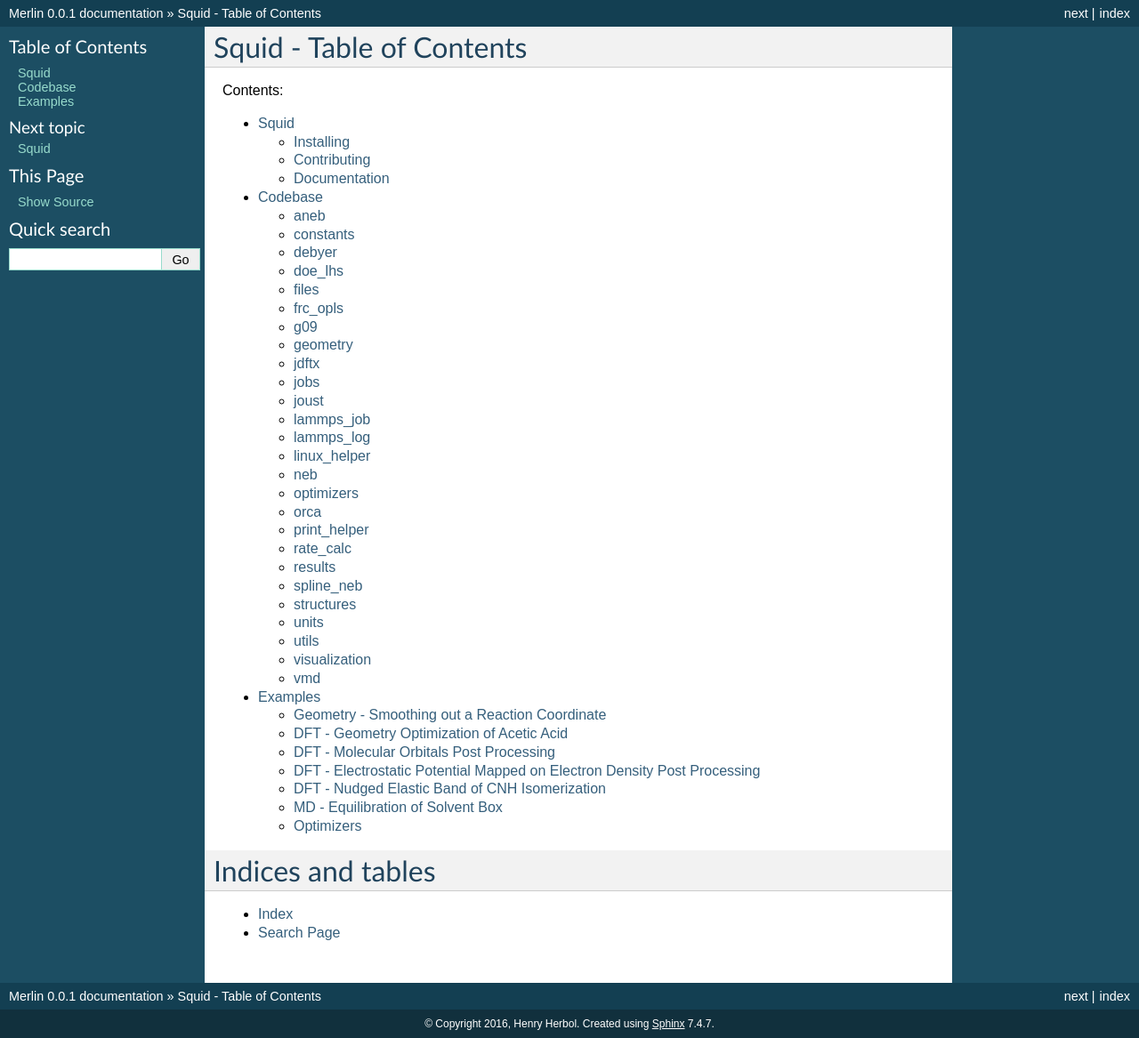
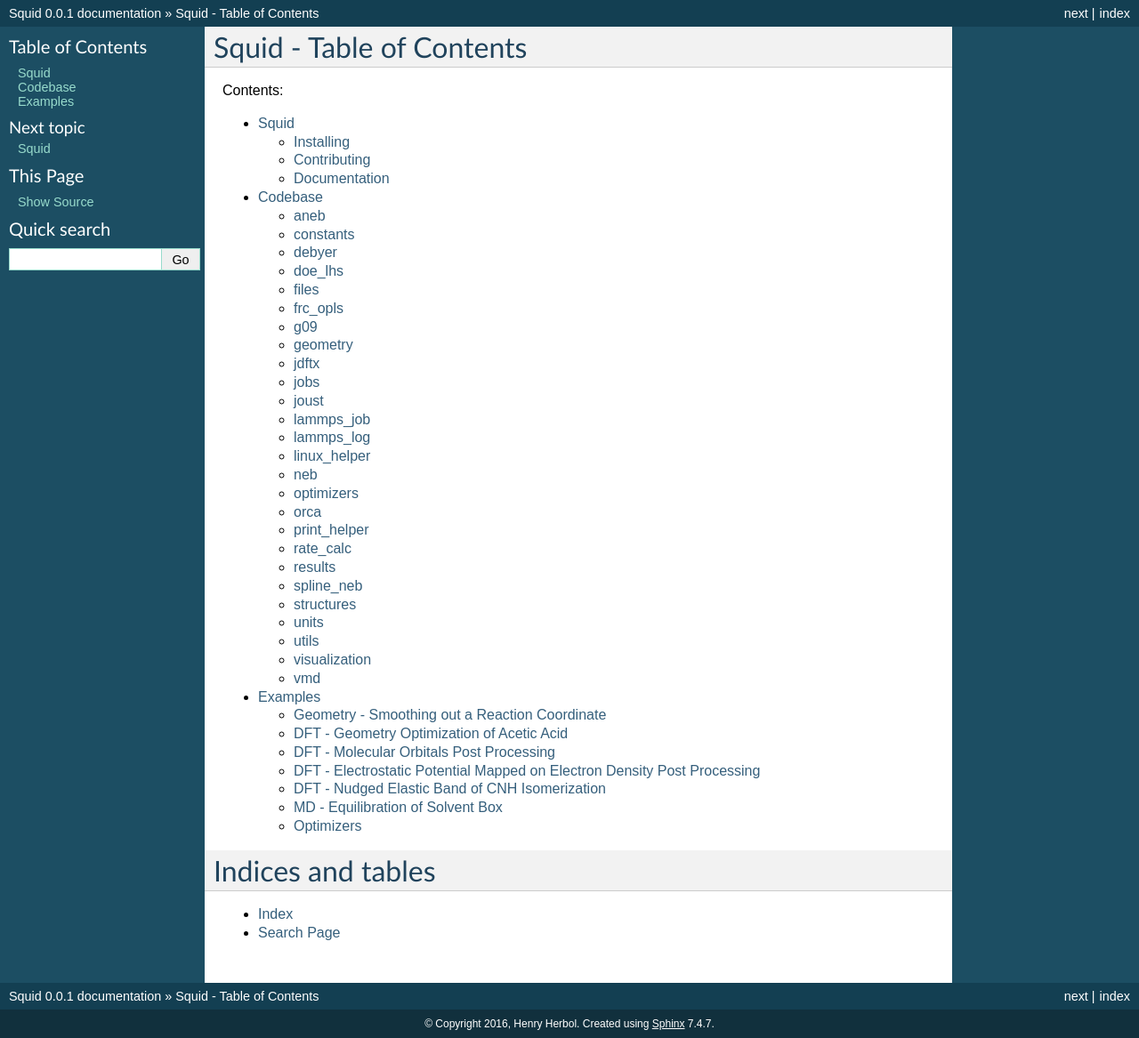
Before and after one commit to ClancyLab/squid, a Sphinx documentation site: the page built from docs/source/index.rst, in a window 1280 px wide and 1167 px high. Shown: the whole window at 89% size. Built offline with Sphinx 7.4.7, drawn with Linux system fonts in a browser that asks for light colours; formulas are drawn with MathJax 3.

Commit message:
Removed merlin, and fixed doc

```diff
--- a/docs/source/conf.py
+++ b/docs/source/conf.py
@@ -1,6 +1,6 @@
 # -*- coding: utf-8 -*-
 #
-# Merlin documentation build configuration file, created by
+# Squid documentation build configuration file, created by
 # sphinx-quickstart on Mon Sep 12 15:39:28 2016.
 #
 # This file is execfile()d with the current directory set to its
@@ -55,7 +55,7 @@ source_suffix = '.rst'
 master_doc = 'index'
 
 # General information about the project.
-project = u'Merlin'
+project = u'Squid'
 copyright = u'2016, Henry Herbol'
 author = u'Henry Herbol'
 
@@ -144,7 +144,7 @@ html_theme_options = {
 # The name for this set of Sphinx documents.
 # "<project> v<release> documentation" by default.
 #
-# html_title = u'Merlin v0.0.1'
+# html_title = u'Squid v0.0.1'
 
 # A shorter title for the navigation bar.  Default is the same as html_title.
 #
@@ -244,7 +244,7 @@ html_sidebars = { '**': ['globaltoc.html', 'relations.html', 'sourcelink.html',
 # html_search_scorer = 'scorer.js'
 
 # Output file base name for HTML help builder.
-htmlhelp_basename = 'Merlindoc'
+htmlhelp_basename = 'Squiddoc'
 
 # -- Options for LaTeX output ---------------------------------------------
 
@@ -272,7 +272,7 @@ latex_elements = {
 # (source start file, target name, title,
 #  author, documentclass [howto, manual, or own class]).
 latex_documents = [
-    (master_doc, 'Merlin.tex', u'Merlin Documentation',
+    (master_doc, 'Squid.tex', u'Squid Documentation',
      u'Henry Herbol', 'manual'),
 ]
 
@@ -314,7 +314,7 @@ latex_documents = [
 # One entry per manual page. List of tuples
 # (source start file, name, description, authors, manual section).
 man_pages = [
-    (master_doc, 'merlin', u'Merlin Documentation',
+    (master_doc, 'squid', u'Squid Documentation',
      [author], 1)
 ]
 
@@ -329,8 +329,8 @@ man_pages = [
 # (source start file, target name, title, author,
 #  dir menu entry, description, category)
 texinfo_documents = [
-    (master_doc, 'Merlin', u'Merlin Documentation',
-     author, 'Merlin', 'One line description of project.',
+    (master_doc, 'Squid', u'Squid Documentation',
+     author, 'Squid', 'One line description of project.',
      'Miscellaneous'),
 ]
 
--- a/docs/source/index.rst
+++ b/docs/source/index.rst
@@ -1,4 +1,4 @@
-.. Merlin documentation master file, created by
+.. Squid documentation master file, created by
    sphinx-quickstart on Mon Sep 12 15:39:28 2016.
    You can adapt this file completely to your liking, but it should at least
    contain the root `toctree` directive.
--- a/install.py
+++ b/install.py
@@ -212,7 +212,6 @@ autoload bashcompinit
 bashcompinit
 
 # Aliases
-alias merlin="$PYTHON_PATH -i $CWD/console_scripts/merlin.py"
 alias chkDFT='python $CWD/console_scripts/chkDFT.py'
 alias scanDFT='python $CWD/console_scripts/scanDFT.py'
 alias chko='function _chko() { chkDFT $1 -dft orca $@ ; } ; _chko'
--- a/install_xsede.py
+++ b/install_xsede.py
@@ -179,7 +179,6 @@ exports_and_aliases = """
 module load python/2.7.12
 
 # Aliases
-alias merlin="$PYTHON_PATH -i $CWD/console_scripts/merlin.py"
 alias chkDFT='python $CWD/console_scripts/chkDFT.py'
 alias scanDFT='python $CWD/console_scripts/scanDFT.py'
 alias chko='function _chko() { chkDFT $1 -dft orca $@ ; } ; _chko'
```
Also changed, not shown: docs/source/examples.rst (+14 -14 lines), 3 other files.
